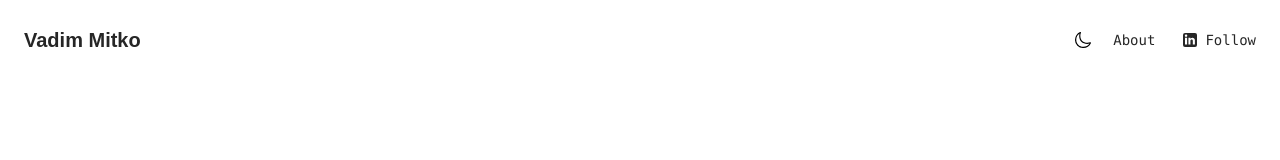
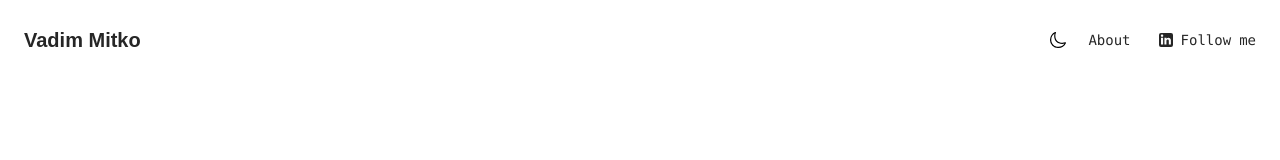
Before and after one commit to mitkoooo/personal-website, a Next.js app: page / in a window 1280 px wide. Shown: the top 160 px of the page. Built offline with nearby package versions, Linux system fonts and the light colour scheme.

Commit message:
Improved Follow me Link and added comment how to improve header

```diff
--- a/src/app/(components)/Header.tsx
+++ b/src/app/(components)/Header.tsx
@@ -7,21 +7,22 @@ export default function Header() {
     "p-1 hover:bg-formal-grey dark:hover:bg-darkmode-active rounded-sm h-9 text-center select-none transition-[background-color]";
 
   return (
-    <header className="flex items-center justify-between h-14">
+    <header className="flex h-14 items-center justify-between">
       <Logo />
-      <nav className="text-sm font-mono flex items-center gap-2 h-full">
+      <nav className="flex h-full items-center gap-2 font-mono text-sm">
         <DarkModeToggle />
         <div className="flex gap-5">
           <Link href="/about" className={`${LinkCSS} flex items-center`}>
             About
           </Link>
           <a
-            className={`${LinkCSS} flex gap-2 items-center `}
+            className={`${LinkCSS} flex items-center gap-2`}
             href="https://www.linkedin.com/in/vadim-mitko-b021772a1/"
             target="_blank"
           >
             <LinkedInLogo />
             Follow
+            <span className="hidden md:block">me</span>
           </a>
         </div>
       </nav>
@@ -35,7 +36,7 @@ const LinkedInLogo = () => (
     width="14"
     height="14"
     fill="none"
-    className="fill-current bg-black bg-opacity-85 text-white dark:text-black dark:bg-formal-grey rounded-sm"
+    className="rounded-sm bg-black bg-opacity-85 fill-current text-white dark:bg-formal-grey dark:text-black"
   >
     <path
       transform="translate(1.5, 1.5)"
@@ -45,3 +46,6 @@ const LinkedInLogo = () => (
     />
   </svg>
 );
+
+// I want more padding on each element. Think about position of elements so it looks good and is in accordance with the interface but with more padding
+// Again, go back to Figma and redact your design
```
